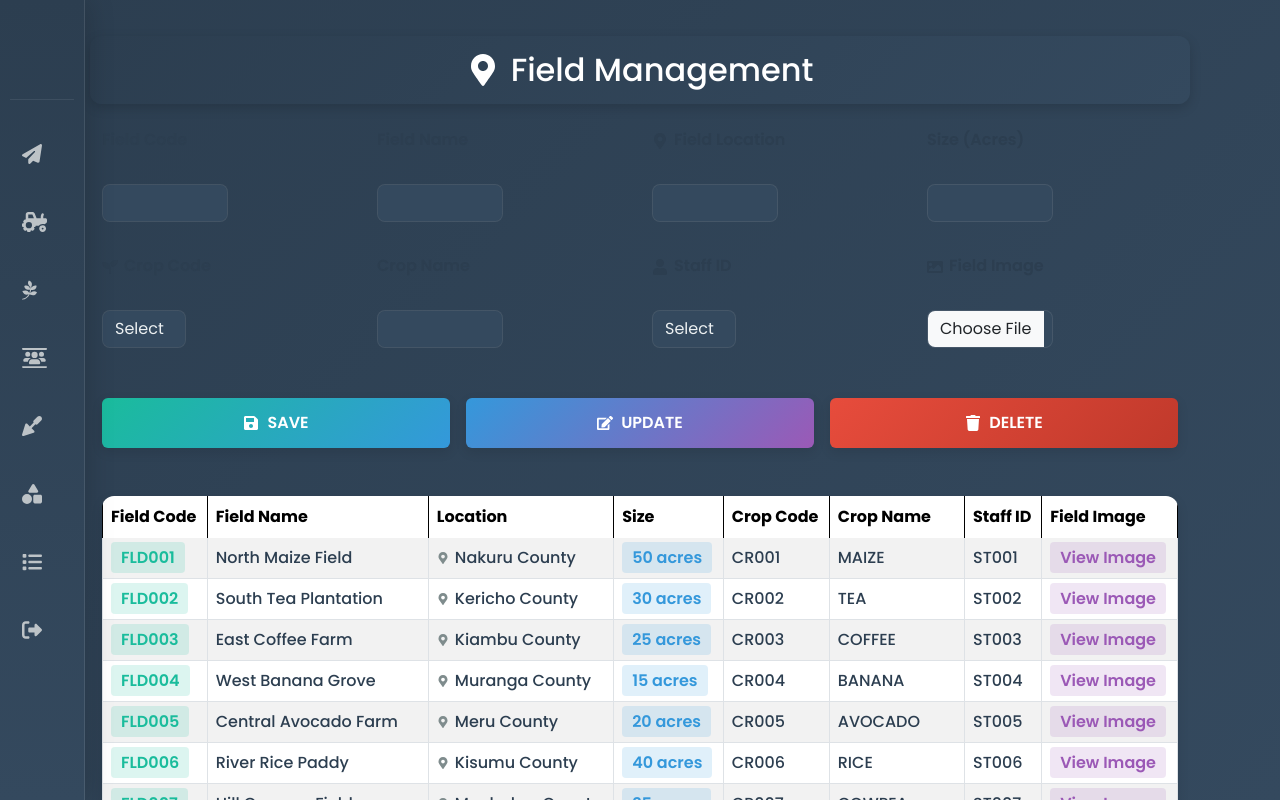
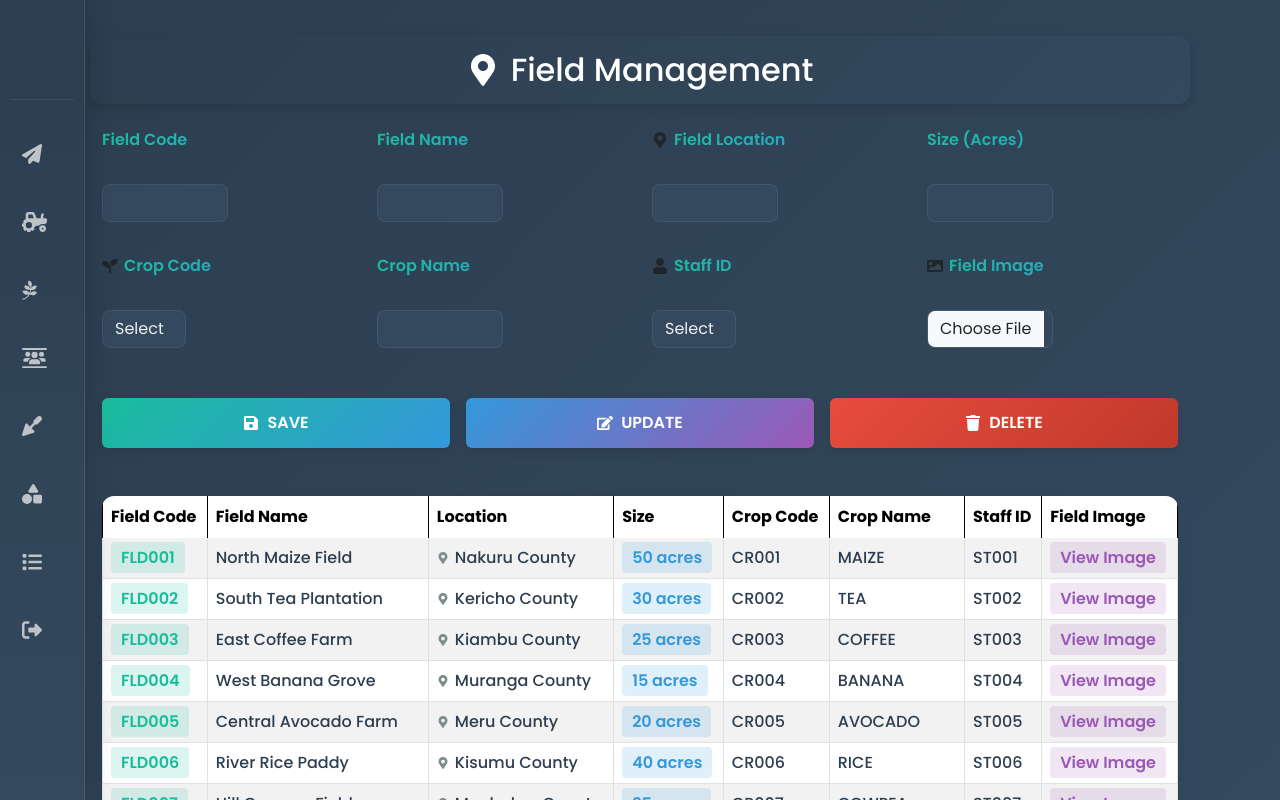
Before and after one commit to Bd-Mutant7/AgriSync, a React (Vite) app: page /field in a window 1280 px wide. Built offline with nearby package versions, Linux system fonts and the light colour scheme.

Commit message:
Update Field.tsx

```diff
--- a/src/pages/Field/Field.tsx
+++ b/src/pages/Field/Field.tsx
@@ -13,6 +13,18 @@ export function Field() {
     const fields = useSelector((state: RootState) => state.field.fields);
     const [field, setField] = useState<FieldModel>({} as FieldModel);
 
+    // UPDATED: Label style with gradient text
+    const labelStyle = {
+        fontWeight: "600",
+        marginBottom: "8px",
+        display: "flex",
+        alignItems: "center",
+        gap: "6px",
+        background: "linear-gradient(135deg, #1abc9c, #3498db)",
+        WebkitBackgroundClip: "text",
+        WebkitTextFillColor: "transparent",
+        backgroundClip: "text"
+    };
 
     const inputStyle = {
         backgroundColor: "#34495e",
@@ -115,7 +127,7 @@ export function Field() {
                     {/* First Row */}
                     <div className="row mb-3">
                         <div className="col-md-3">
-                            <label htmlFor="fieldCode" style={{ color: "#2c3e50", fontWeight: "600", marginBottom: "8px" }}>
+                            <label htmlFor="fieldCode" style={labelStyle}>
                                 Field Code
                             </label>
                             <InputField
@@ -129,7 +141,7 @@ export function Field() {
                             />
                         </div>
                         <div className="col-md-3">
-                            <label htmlFor="fieldName" style={{ color: "#2c3e50", fontWeight: "600", marginBottom: "8px" }}>
+                            <label htmlFor="fieldName" style={labelStyle}>
                                 Field Name
                             </label>
                             <InputField
@@ -143,8 +155,8 @@ export function Field() {
                             />
                         </div>
                         <div className="col-md-3">
-                            <label htmlFor="fieldLocation" style={{ color: "#2c3e50", fontWeight: "600", marginBottom: "8px" }}>
-                                <FaMapMarkerAlt style={{ marginRight: "6px" }} />
+                            <label htmlFor="fieldLocation" style={labelStyle}>
+                                <FaMapMarkerAlt />
                                 Field Location
                             </label>
                             <InputField
@@ -158,7 +170,7 @@ export function Field() {
                             />
                         </div>
                         <div className="col-md-3">
-                            <label htmlFor="size" style={{ color: "#2c3e50", fontWeight: "600", marginBottom: "8px" }}>
+                            <label htmlFor="size" style={labelStyle}>
                                 Size (Acres)
                             </label>
                             <InputField
@@ -179,8 +191,8 @@ export function Field() {
                     {/* Second Row */}
                     <div className="row mb-3">
                         <div className="col-md-3">
-                            <label htmlFor="cropCode" style={{ color: "#2c3e50", fontWeight: "600", marginBottom: "8px" }}>
-                                <FaSeedling style={{ marginRight: "6px" }} />
+                            <label htmlFor="cropCode" style={labelStyle}>
+                                <FaSeedling />
                                 Crop Code
                             </label>
                             <SelectField
@@ -195,7 +207,7 @@ export function Field() {
                             />
                         </div>
                         <div className="col-md-3">
-                            <label htmlFor="nameOfCrop" style={{ color: "#2c3e50", fontWeight: "600", marginBottom: "8px" }}>
+                            <label htmlFor="nameOfCrop" style={labelStyle}>
                                 Crop Name
                             </label>
                             <InputField
@@ -209,8 +221,8 @@ export function Field() {
                             />
                         </div>
                         <div className="col-md-3">
-                            <label htmlFor="staffId" style={{ color: "#2c3e50", fontWeight: "600", marginBottom: "8px" }}>
-                                <FaUser style={{ marginRight: "6px" }} />
+                            <label htmlFor="staffId" style={labelStyle}>
+                                <FaUser />
                                 Staff ID
                             </label>
                             <SelectField
@@ -225,8 +237,8 @@ export function Field() {
                             />
                         </div>
                         <div className="col-md-3">
-                            <label htmlFor="fieldImage1" style={{ color: "#2c3e50", fontWeight: "600", marginBottom: "8px" }}>
-                                <FaImage style={{ marginRight: "6px" }} />
+                            <label htmlFor="fieldImage1" style={labelStyle}>
+                                <FaImage />
                                 Field Image
                             </label>
                             <InputField
```
